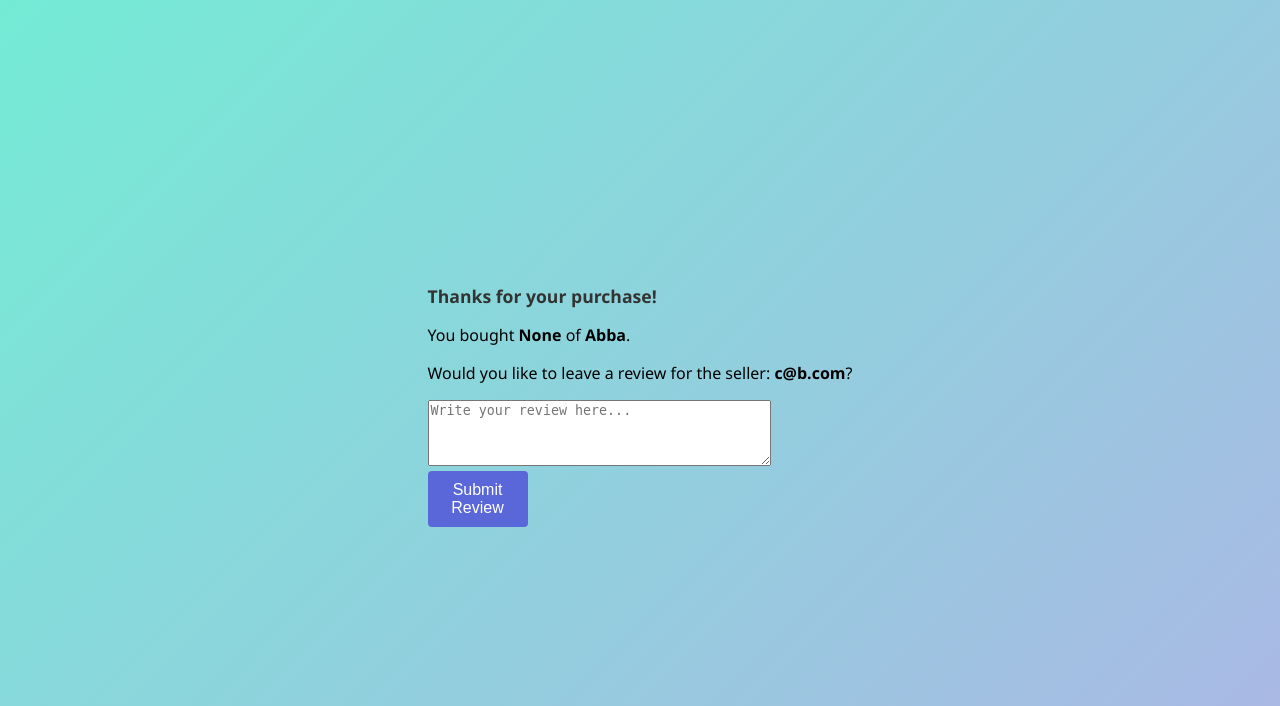
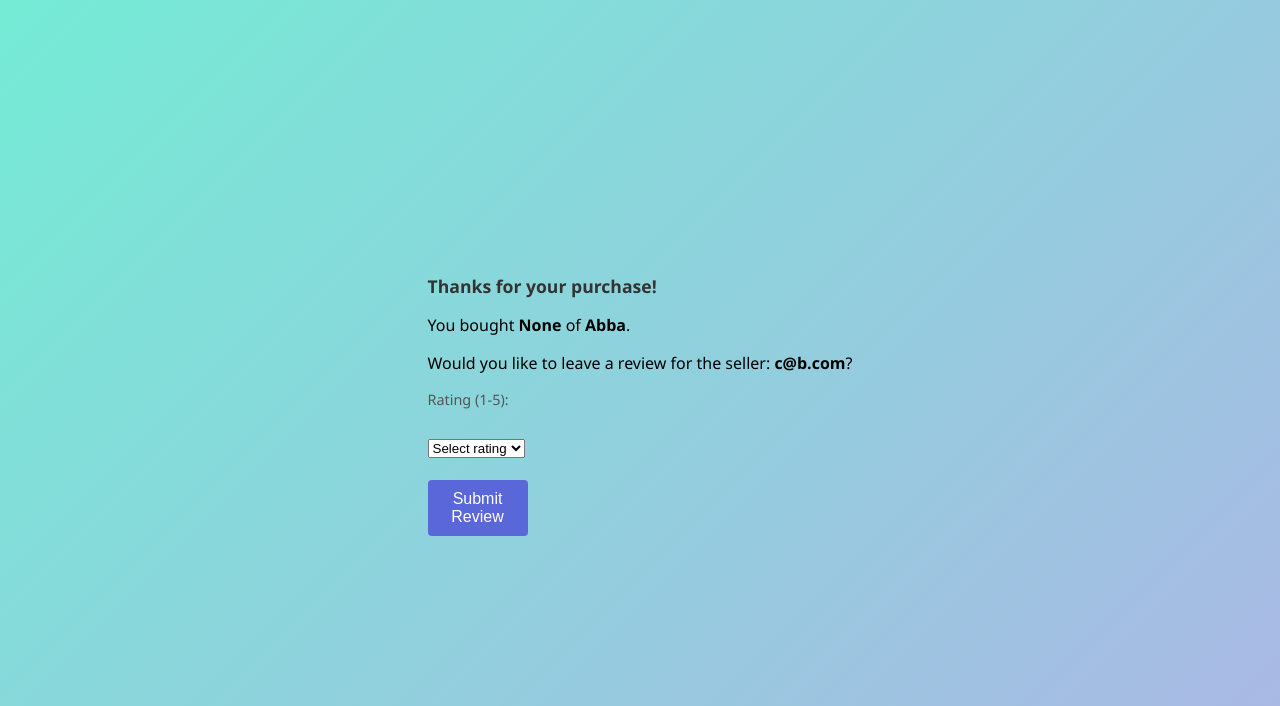
Before and after one commit to Codakshay/KCZA_CMPSC431W_Capstone, a Flask app: page /review/1 in a window 1280 px wide. Shown: the top 706 px of the page. Run offline with Flask 3, Linux system fonts and the light colour scheme; data comes from the database, SQL or seed files in the repository.

Commit message:
polish product ordering and review, and also add credit cards drop down

```diff
--- a/app.py
+++ b/app.py
@@ -217,7 +217,7 @@ def logout():
     flash("Logged out successfully.")
     return redirect(url_for('index'))
 
-@app.route('/search', methods=["GET"])
+@app.route('/search', methods=["GET", "POST"])
 def search():
     keywords = request.args.get('keywords', '').strip()
     min_price = request.args.get('min_price', type=int)
@@ -363,6 +363,11 @@ def order_product(product_id):
         'quantity': row[4]
     }
 
+    # Get list of credit cards
+    cursor.execute("SELECT credit_card_num, owner_email FROM CreditCards")
+    cards = cursor.fetchall()
+    credit_cards = [{'credit_card_num': c[0], 'owner_email': c[1]} for c in cards]
+
     if request.method == 'POST':
         quantity_to_purchase = int(request.form.get('quantity', 0))
 
@@ -370,19 +375,22 @@ def order_product(product_id):
             conn.close()
             return f"Not enough inventory. Only {product['quantity']} left.", 400
 
-        # Update quantity
+        # Deduct quantity
         new_quantity = product['quantity'] - quantity_to_purchase
         cursor.execute("UPDATE Listings SET quantity = ? WHERE listing_id = ?", (new_quantity, product_id))
         conn.commit()
         conn.close()
 
-        # Redirect to review page, passing quantity as a query param
+        # Redirect to review page
         return redirect(url_for('review_product', product_id=product_id, quantity=quantity_to_purchase))
 
-    # GET request
     quantity = request.args.get('quantity', type=int)
     conn.close()
-    return render_template('order_product.html', product=product, product_id=product_id, quantity=quantity)
+    return render_template('order_product.html',
+                           product=product,
+                           product_id=product_id,
+                           quantity=quantity,
+                           credit_cards=credit_cards)
 
 
 @app.route('/review/<int:product_id>')
--- a/templates/review_product.html
+++ b/templates/review_product.html
@@ -144,10 +144,18 @@
 
         <p>Would you like to leave a review for the seller: <strong>{{ product.seller_email }}</strong>?</p>
 
-        <form method="post" action="/submit_review">
-        <input type="hidden" name="product_id" value="{{ product_id }}">
-        <textarea name="review" placeholder="Write your review here..." rows="4" cols="40"></textarea><br>
-        <button type="submit">Submit Review</button>
+        <form method="post" action="/search">
+            <input type="hidden" name="product_id" value="{{ product_id }}">
+
+            <label for="rating">Rating (1-5):</label><br>
+            <select name="rating" id="rating" required>
+                <option value="">Select rating</option>
+                {% for i in range(1, 6) %}
+                    <option value="{{ i }}">{{ i }}</option>
+                {% endfor %}
+            </select><br><br>
+
+            <button type="submit">Submit Review</button>
         </form>
     </div>
 </body>
```
Also changed, not shown: templates/order_product.html (+30 -5 lines).
